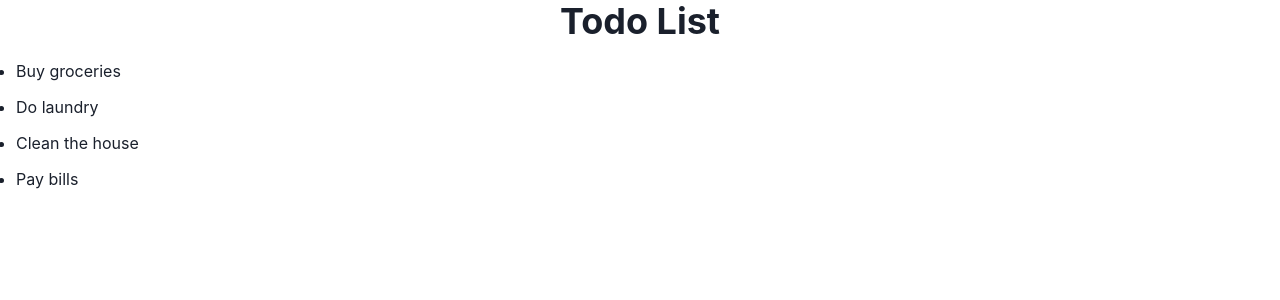
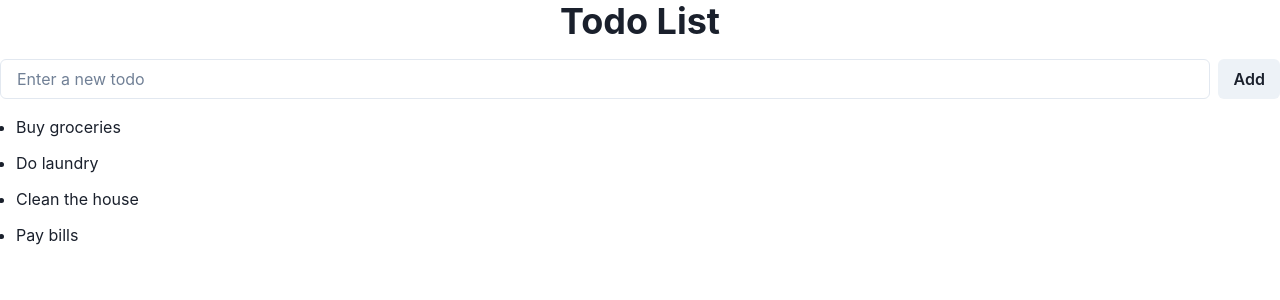
Before and after one commit to GPT-Engineer-App-Dev/schedule-smart, a React (Vite) app: page / in a window 1280 px wide. Shown: the top 300 px of the page. Built offline with nearby package versions, Linux system fonts and the light colour scheme.

Commit message:
- Added state to store the list of todos and current input value - Added an input field and button to add new todos - Updating the todo list when a new todo is added - Rendering the todo items from the component state

```diff
--- a/src/components/TodoList.jsx
+++ b/src/components/TodoList.jsx
@@ -1,17 +1,30 @@
-import React from "react";
-import { Box, Heading, UnorderedList, ListItem } from "@chakra-ui/react";
+import React, { useState } from "react";
+import { Box, Heading, UnorderedList, ListItem, Input, Button } from "@chakra-ui/react";
 
 const TodoList = () => {
+  const [todos, setTodos] = useState(["Buy groceries", "Do laundry", "Clean the house", "Pay bills"]);
+  const [inputValue, setInputValue] = useState("");
+
+  const handleAddTodo = () => {
+    if (inputValue.trim() !== "") {
+      setTodos([...todos, inputValue]);
+      setInputValue("");
+    }
+  };
+
   return (
     <Box>
       <Heading as="h2" size="xl" textAlign="center" mb={4}>
         Todo List
       </Heading>
+      <Box display="flex" mb={4}>
+        <Input value={inputValue} onChange={(e) => setInputValue(e.target.value)} placeholder="Enter a new todo" mr={2} />
+        <Button onClick={handleAddTodo}>Add</Button>
+      </Box>
       <UnorderedList spacing={3}>
-        <ListItem>Buy groceries</ListItem>
-        <ListItem>Do laundry</ListItem>
-        <ListItem>Clean the house</ListItem>
-        <ListItem>Pay bills</ListItem>
+        {todos.map((todo, index) => (
+          <ListItem key={index}>{todo}</ListItem>
+        ))}
       </UnorderedList>
     </Box>
   );
```
